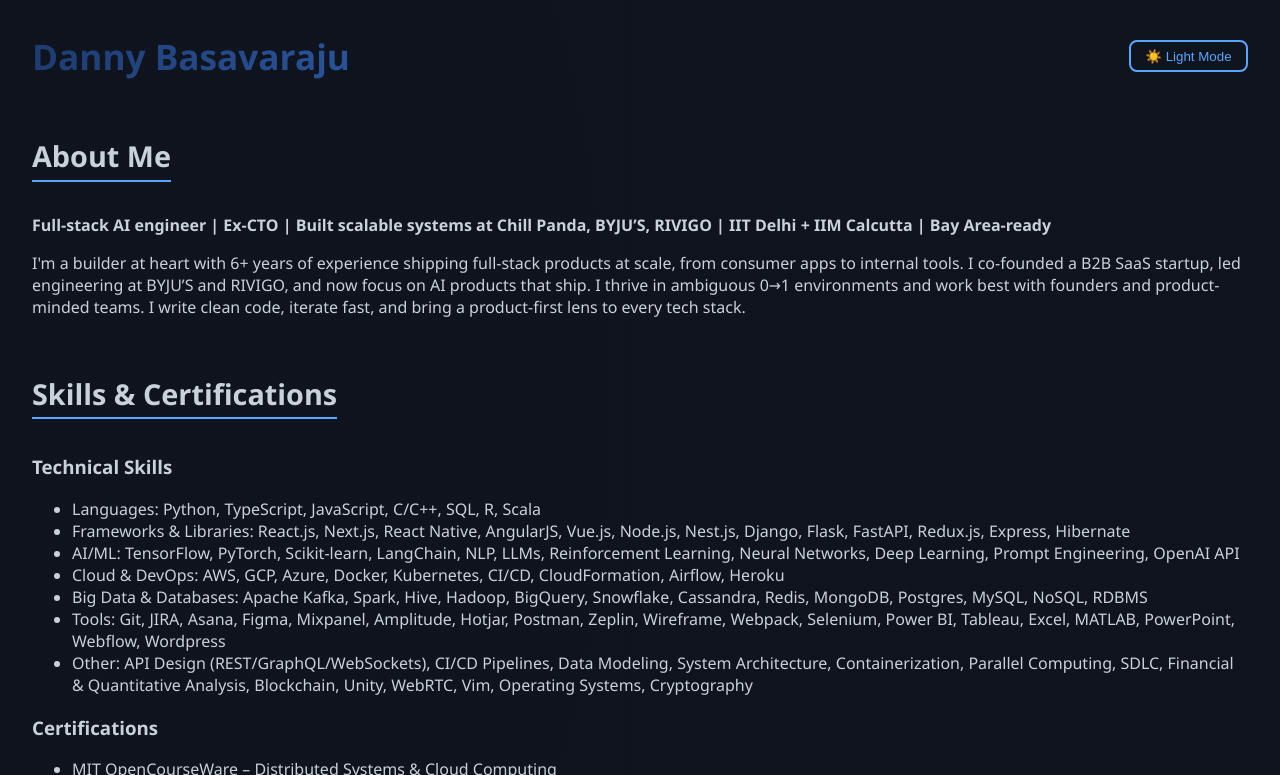
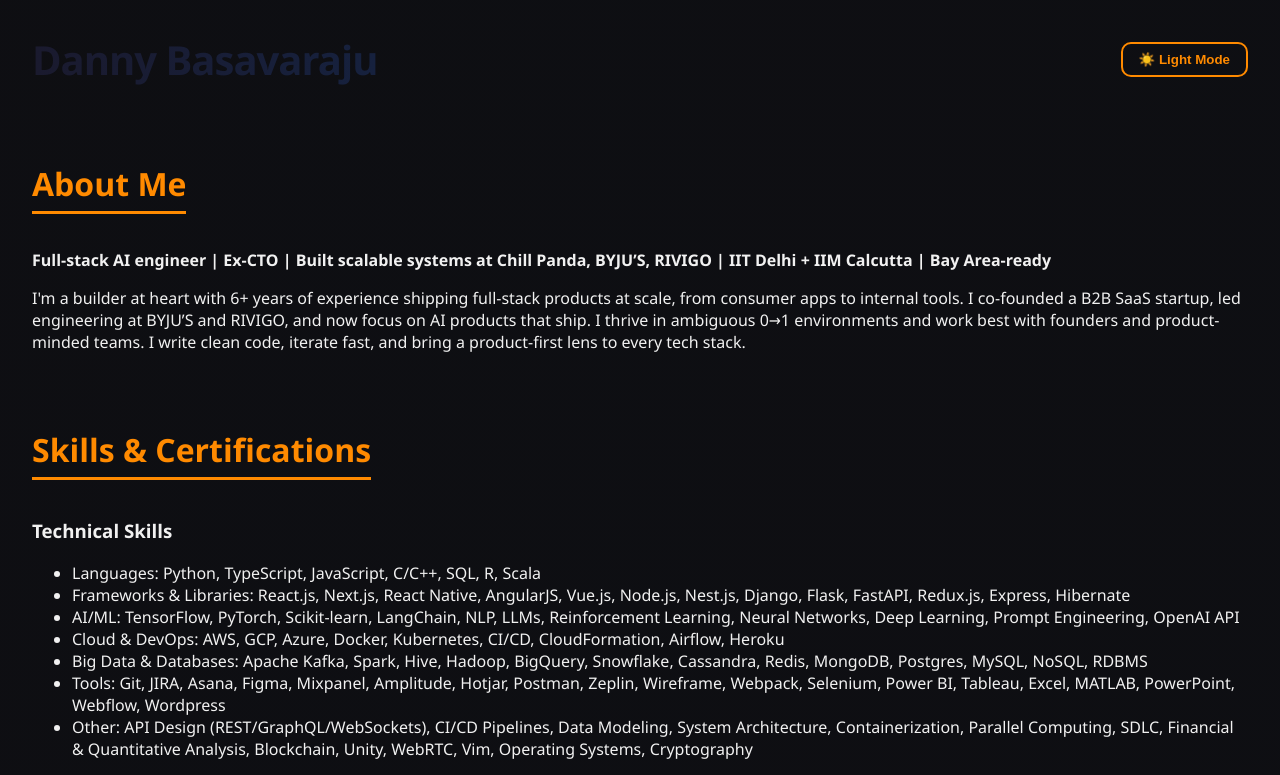
Before and after one commit to deepakb66/deepakb66.github.io, a plain HTML site: page index.html in a window 1280 px wide. Both pictures are taken after a click on the button "🌙 Dark Mode". Shown: the top 775 px of the page. Drawn offline with Linux system fonts and the light colour scheme.

Commit message:
updated styles as per design

```diff
--- a/index.html
+++ b/index.html
@@ -8,22 +8,25 @@
   <style>
     :root {
       --bg: #ffffff;
-      --text: #000000;
-      --accent: #007acc;
-      --flow1: #00c6ff;
-      --flow2: #0072ff;
+      --text: #121212;
+      --accent: #ff5e62;
+      --flow1: #ff9966;
+      --flow2: #ff5e62;
+      --card-bg: #ffffff;
     }
 
     [data-theme="dark"] {
-      --bg: #0d1117;
-      --text: #c9d1d9;
-      --accent: #58a6ff;
-      --flow1: #1e3c72;
-      --flow2: #2a5298;
+      --bg: #0e0e10;
+      --text: #f1f1f1;
+      --accent: #ff8a00;
+      --flow1: #1a1a2e;
+      --flow2: #16213e;
+      --card-bg: #1c1c1e;
     }
 
     * {
       box-sizing: border-box;
+      scroll-behavior: smooth;
     }
 
     body {
@@ -32,7 +35,7 @@
       font-family: 'Segoe UI', Tahoma, Geneva, Verdana, sans-serif;
       margin: 0;
       padding: 2rem;
-      transition: background-color 0.3s, color 0.3s;
+      transition: background-color 0.3s ease, color 0.3s ease;
       overflow-x: hidden;
       position: relative;
     }
@@ -44,23 +47,17 @@
       left: -50%;
       width: 200%;
       height: 200%;
-      background: radial-gradient(var(--flow1), var(--flow2));
+      background: radial-gradient(circle at center, var(--flow1), var(--flow2));
       background-size: 400% 400%;
-      animation: gradientFlow 15s ease infinite;
+      animation: gradientFlow 20s ease infinite;
       z-index: -1;
-      opacity: 0.07;
+      opacity: 0.08;
     }
 
     @keyframes gradientFlow {
-      0% {
-        background-position: 0% 50%;
-      }
-      50% {
-        background-position: 100% 50%;
-      }
-      100% {
-        background-position: 0% 50%;
-      }
+      0% { background-position: 0% 50%; }
+      50% { background-position: 100% 50%; }
+      100% { background-position: 0% 50%; }
     }
 
     header {
@@ -68,80 +65,102 @@
       justify-content: space-between;
       align-items: center;
       flex-wrap: wrap;
-      margin-bottom: 1.5rem;
+      margin-bottom: 2rem;
     }
 
     h1 {
       margin: 0;
-      font-size: 2.2rem;
+      font-size: 2.5rem;
       background: linear-gradient(to right, var(--flow1), var(--flow2));
       -webkit-background-clip: text;
       -webkit-text-fill-color: transparent;
+      font-weight: 800;
+      letter-spacing: -1px;
     }
 
     #toggle-theme {
       background: transparent;
       border: 2px solid var(--accent);
       color: var(--accent);
-      padding: 0.4rem 0.9rem;
-      border-radius: 8px;
+      padding: 0.5rem 1rem;
+      border-radius: 10px;
       cursor: pointer;
       transition: all 0.3s ease;
+      font-weight: bold;
     }
 
     #toggle-theme:hover {
       background-color: var(--accent);
       color: var(--bg);
+      box-shadow: 0 0 10px var(--accent);
     }
 
     .section {
-      margin-top: 2rem;
+      margin-top: 3rem;
     }
 
     .section h2 {
-      font-size: 1.8rem;
-      border-bottom: 2px solid var(--accent);
+      font-size: 2rem;
+      font-weight: 700;
+      color: var(--accent);
+      border-bottom: 3px solid var(--accent);
       display: inline-block;
-      padding-bottom: 0.3rem;
-      margin-bottom: 1rem;
+      padding-bottom: 0.4rem;
+      margin-bottom: 1.2rem;
     }
 
     .project {
-      background: rgba(255, 255, 255, 0.05);
+      background: var(--card-bg);
       border: 1px solid var(--accent);
-      border-radius: 10px;
-      padding: 1rem;
+      border-radius: 14px;
+      padding: 1.5rem;
       margin: 1rem 0;
-      transition: transform 0.3s ease;
+      box-shadow: 0 8px 20px rgba(0,0,0,0.07);
+      transition: transform 0.3s ease, box-shadow 0.3s ease;
     }
 
     .project:hover {
-      transform: scale(1.02);
+      transform: scale(1.025);
+      box-shadow: 0 12px 25px rgba(0, 0, 0, 0.15);
     }
 
     .project h3 {
-      margin: 0 0 0.3rem 0;
+      margin: 0 0 0.5rem 0;
       color: var(--accent);
+      font-size: 1.4rem;
+      font-weight: 600;
     }
 
     .technologies {
       font-size: 0.9rem;
       margin-top: 0.5rem;
       color: var(--accent);
+      opacity: 0.85;
     }
 
     a {
       color: var(--accent);
+      font-weight: 500;
       text-decoration: none;
+      transition: color 0.2s ease;
     }
 
     a:hover {
       text-decoration: underline;
+      color: darkorange;
     }
 
-    @media (max-width: 600px) {
+    @media (max-width: 768px) {
       body {
         padding: 1rem;
+      }
+
+      h1 {
+        font-size: 2rem;
+      }
+
+      .section h2 {
+        font-size: 1.6rem;
       }
     }
   </style>
```
